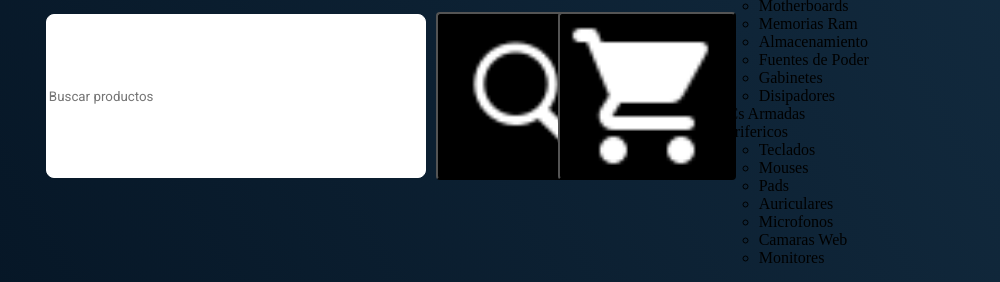
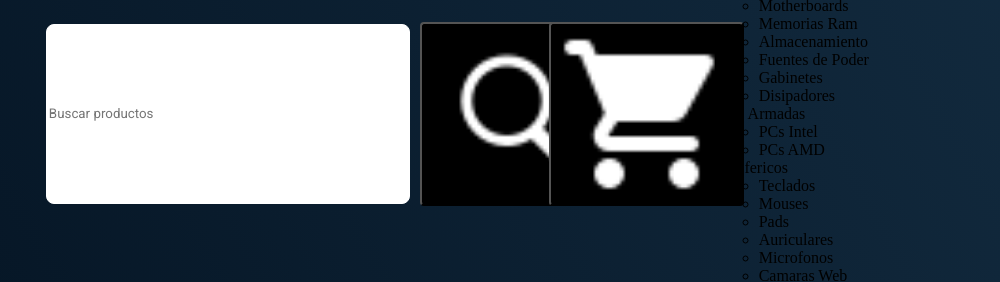
Before and after one commit to psanto-sas/tp-maquetacion-curso, a plain HTML site: page index.html in a window 1280 px wide. Shown: the part 99-381 px from the top of the page, 280-1280 px from the left. Drawn offline with Linux system fonts and the light colour scheme; a web font is replaced by a local one.

Commit message:
aniadido de ULs para manu desplegable

```diff
--- a/index.html
+++ b/index.html
@@ -5,7 +5,7 @@
     <meta name="viewport" content="width=device-width, initial-scale=1.0" />
     <meta http-equiv="X-UA-Compatible" content="ie=edge" />
     <title>HTML + CSS</title>
-    <link rel="stylesheet" href="styles.css" />
+    <link rel="stylesheet" href="css/styles.css" />
     <link
       href="https://fonts.googleapis.com/css2?family=Cal+Sans&display=swap"
       rel="stylesheet"
@@ -52,7 +52,12 @@
               <li>Disipadores</li>
             </ul>
           </li>
-          <li>PCs Armadas</li>
+          <li>PCs Armadas
+            <ul id="subListaSecciones">
+              <li>PCs Intel</li>
+              <li>PCs AMD</li>
+            </ul>
+          </li>
           <li>Perifericos
             <ul id="subListaSecciones">
               <li>Teclados</li>
```
Also changed, not shown: css/styles.css (renamed from styles.css).
